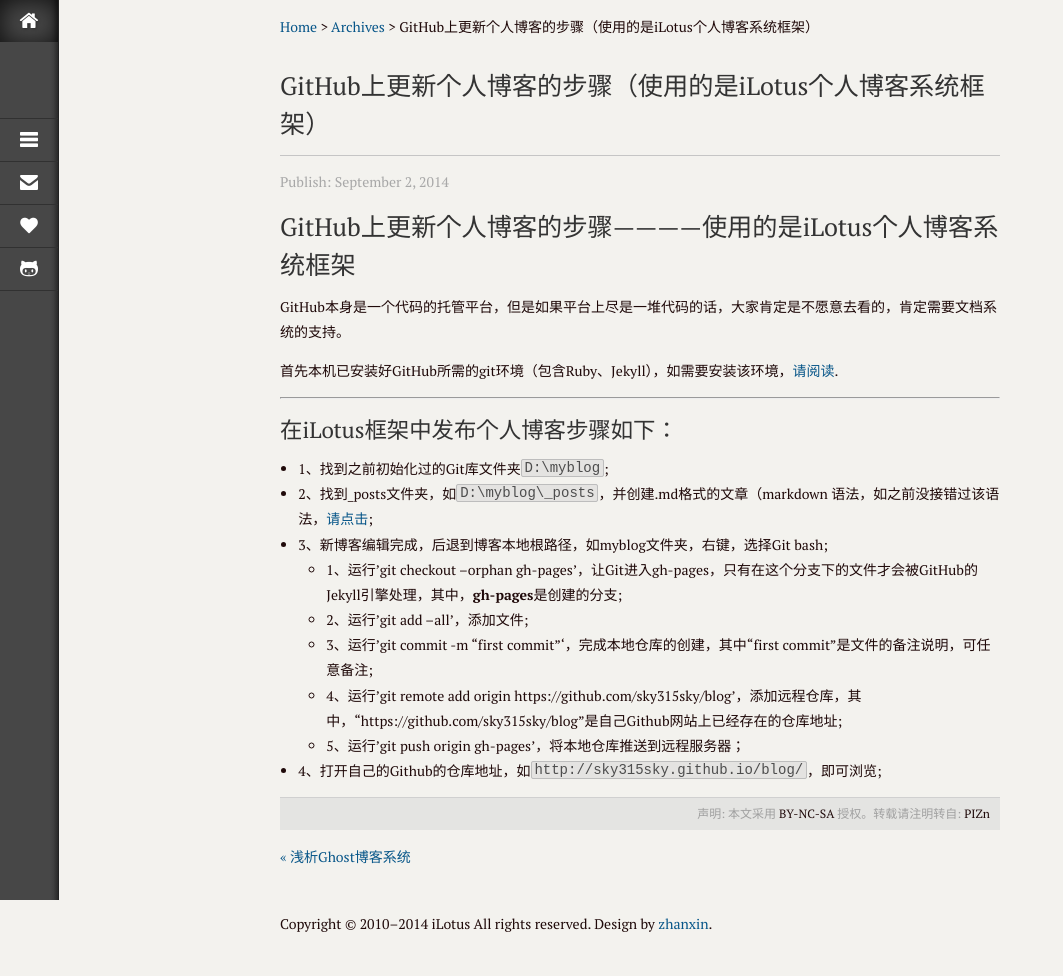
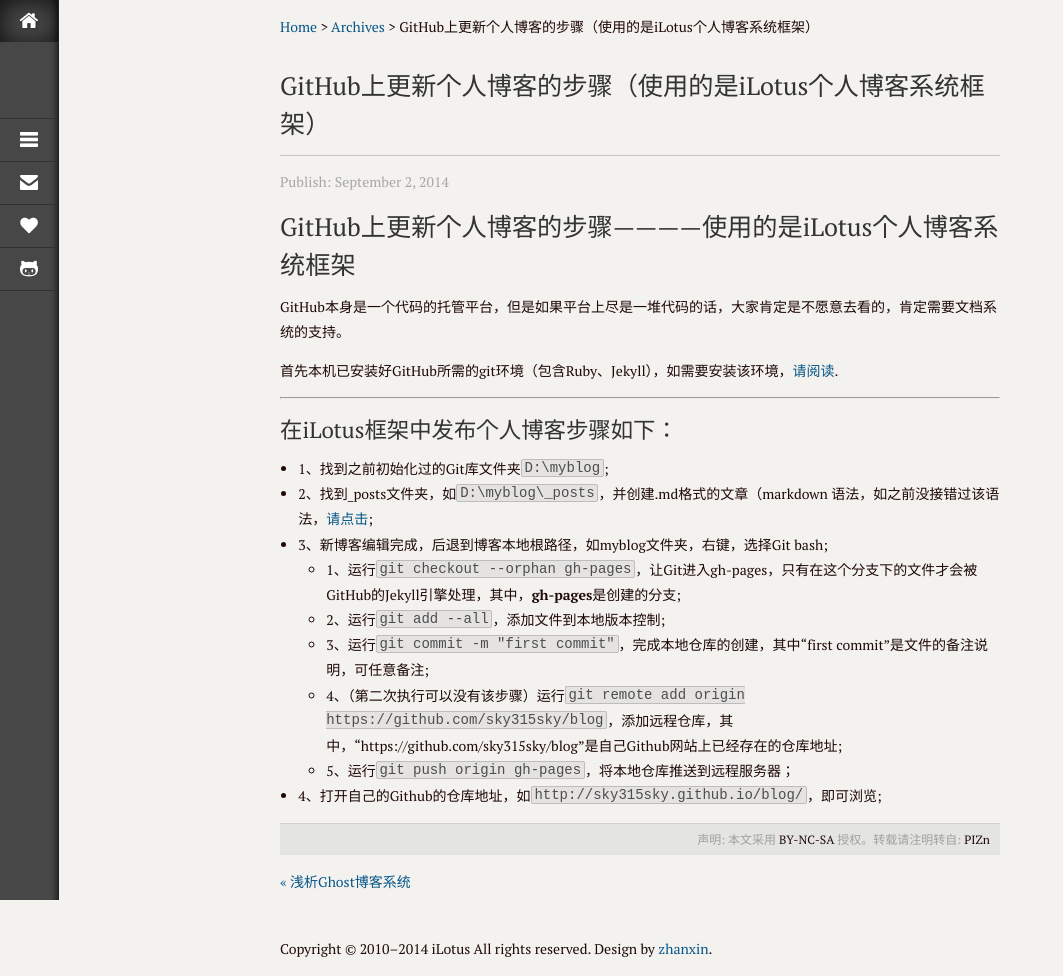
Before and after one commit to sky315sky/blog, a Jekyll site: the page built from _posts/2014-09-02-002.md, in a window 1280 px wide. Shown: the whole page, without its empty margins (0-1063 px from the left). Built offline with Jekyll 4.4.1, drawn with Linux system fonts in a browser that asks for light colours; Markdown is read by kramdown in place of the engine named in the settings; before the commit the page ends 950 px from its top, so only the background shows below that.

Commit message:
first commit

```diff
--- a/_posts/2014-09-02-002.md
+++ b/_posts/2014-09-02-002.md
@@ -18,9 +18,9 @@
 * 1、找到之前初始化过的Git库文件夹`D:\myblog`;
 * 2、找到_posts文件夹，如`D:\myblog\_posts`，并创建.md格式的文章（markdown 语法，如之前没接错过该语法，[请点击](http://www.bytetown.net/2014/08/26/002-about-markdown.html);
 * 3、新博客编辑完成，后退到博客本地根路径，如myblog文件夹，右键，选择Git bash;
-	* 1、运行'git checkout --orphan gh-pages'，让Git进入gh-pages，只有在这个分支下的文件才会被GitHub的Jekyll引擎处理，其中，**gh-pages**是创建的分支;
-    * 2、运行'git add --all'，添加文件;
-	* 3、运行'git commit -m "first commit"'，完成本地仓库的创建，其中“first commit”是文件的备注说明，可任意备注;
-	* 4、运行'git remote add origin https://github.com/sky315sky/blog'，添加远程仓库，其中，“https://github.com/sky315sky/blog”是自己Github网站上已经存在的仓库地址;
-	* 5、运行'git push origin gh-pages'，将本地仓库推送到远程服务器；
+	* 1、运行`git checkout --orphan gh-pages`，让Git进入gh-pages，只有在这个分支下的文件才会被GitHub的Jekyll引擎处理，其中，**gh-pages**是创建的分支;
+    * 2、运行`git add --all`，添加文件到本地版本控制;
+	* 3、运行`git commit -m "first commit"`，完成本地仓库的创建，其中“first commit”是文件的备注说明，可任意备注;
+	* 4、（第二次执行可以没有该步骤）运行`git remote add origin https://github.com/sky315sky/blog`，添加远程仓库，其中，“https://github.com/sky315sky/blog”是自己Github网站上已经存在的仓库地址;
+	* 5、运行`git push origin gh-pages`，将本地仓库推送到远程服务器；
 * 4、打开自己的Github的仓库地址，如`http://sky315sky.github.io/blog/`，即可浏览;
```
